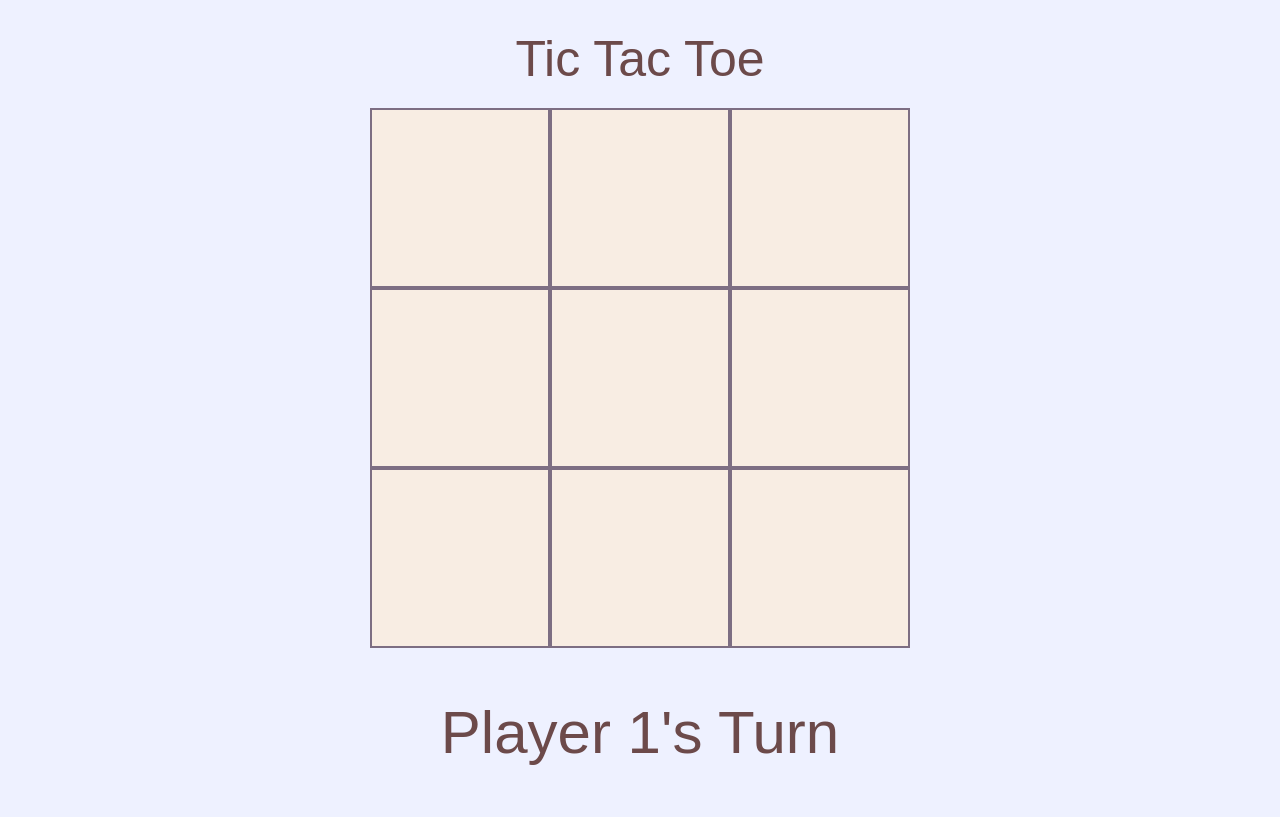
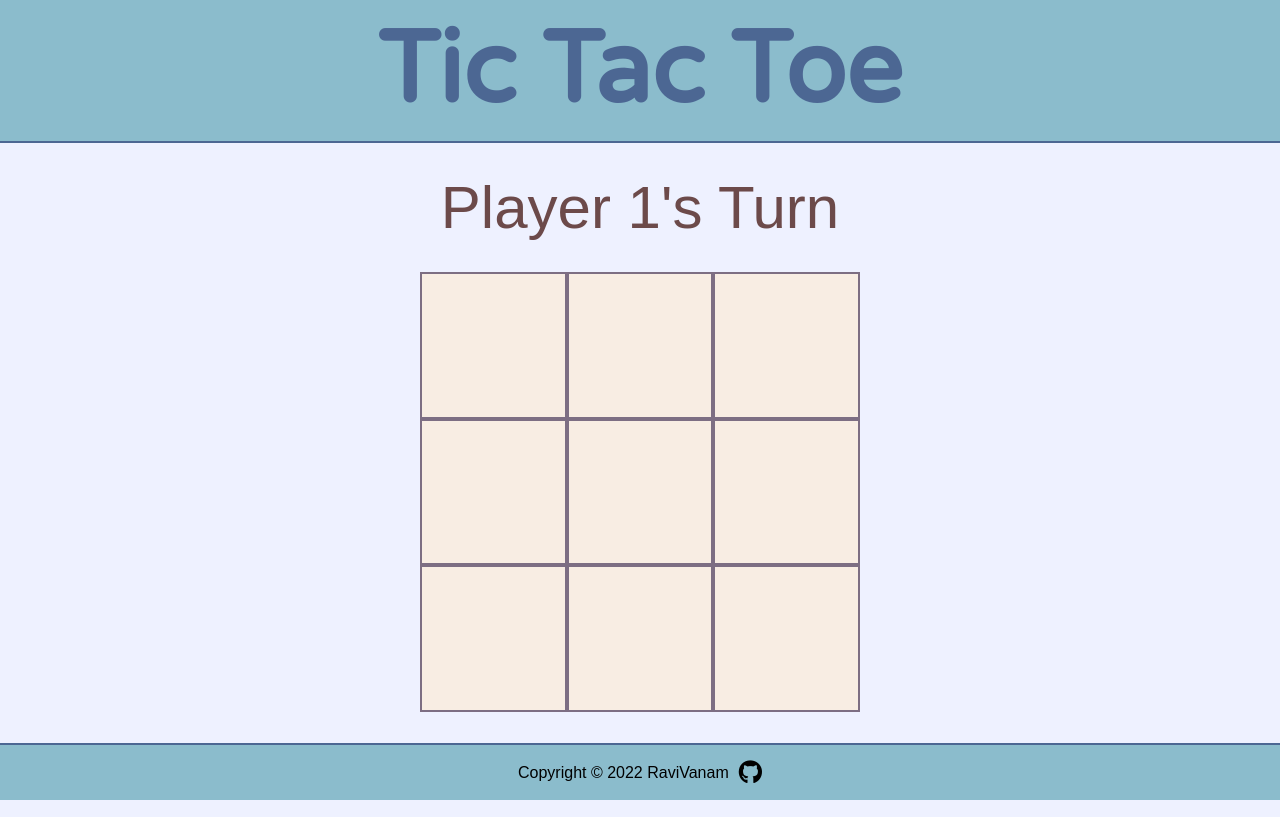
Before and after one commit to RaviVanam/tic-tac-toe, a website with bundled scripts: page index.html in a window 1280 px wide. Built offline with nearby package versions, Linux system fonts and the light colour scheme.

Commit message:
add footer

```diff
--- a/index.html
+++ b/index.html
@@ -6,13 +6,19 @@
     <meta http-equiv="X-UA-Compatible" content="IE=edge">
     <meta name="viewport" content="width=device-width, initial-scale=1.0">
     <link rel="stylesheet" href="statics/styles/style.css">
+    <link href="https://fonts.googleapis.com/css2?family=Roboto&family=Varela+Round&display=swap" rel="stylesheet" />
     <title>Tic Tac Toe</title>
 </head>
 
 <body>
     <main>
-        <div class="title">
-            Tic Tac Toe
+        <header>
+            <div class="title">
+                Tic Tac Toe
+            </div>
+        </header>
+        <div class="status">
+
         </div>
         <div class="gameboard">
             <div class="square" data-item="0"></div>
@@ -25,12 +31,17 @@
             <div class="square" data-item="7"></div>
             <div class="square" data-item="8"></div>
         </div>
-        <div class="status">
 
-        </div>
         <button class="play-again center">Play Again</button>
+        <footer>
+            <span>Copyright © 2022 RaviVanam</span>
+            <a href="https://github.com/ravivanam" target="_blank">
+                <i class="fab fa-github"></i>
+            </a>
+        </footer>
     </main>
     <script type="module" src="./statics/scripts/index.js"></script>
+    <script src="https://kit.fontawesome.com/8aef6076e6.js" crossorigin="anonymous"></script>
 </body>
 
 </html>
--- a/statics/scripts/index.js
+++ b/statics/scripts/index.js
@@ -24,7 +24,7 @@ function markSquare(e) {
             return status.textContent = `It's a tie!`
         }
         if (gb.winner) {
-            status.style.color = "#54BAB9"
+            status.style.color = "#367E18"
             status.textContent = `${gb.winner.name} has won!`
         }
         else status.textContent = `${gb.currentPlayer.name}'s Turn`
--- a/statics/styles/style.css
+++ b/statics/styles/style.css
@@ -6,10 +6,40 @@
 
 body {
     background-color: #EEF1FF;
+    height: 100vh;
 }
 
 main {
+    display: flex;
+    flex-direction: column;
     width: 100%;
+    height: 100%;
+}
+
+header {
+    background-color: #8BBCCC;
+    border-bottom: 2px solid #4C6793;
+}
+
+footer {
+    display: flex;
+    justify-content: center;
+    align-items: center;
+    gap: 10px;
+    padding: 20px 0px;
+    background-color: #8BBCCC;
+    margin-top: auto;
+    border-top: 2px solid #4C6793;
+}
+
+@media screen and (min-width: 560px) {
+    header {
+        padding: 10px 0px;
+    }
+
+    footer {
+        padding: 15px 0px;
+    }
 }
 
 .gameboard {
@@ -18,15 +48,19 @@ main {
     grid-template-columns: repeat(3, 1fr);
     grid-template-rows: repeat(3, 1fr);
     width: auto;
-    margin: 20px;
+    margin: 0px 20px;
     background-color: #F8EDE3;
 }
 
 @media screen and (min-width: 580px) {
     .gameboard {
-        width: 540px;
+        width: 440px;
         margin-left: auto;
         margin-right: auto;
+    }
+
+    .play-again {
+        width: 440px;
     }
 }
 
@@ -62,16 +96,23 @@ main {
 }
 
 .title {
-    margin-top: 30px;
+    font-family: 'Varela Round', sans-serif;
+    font-weight: bolder;
     text-align: center;
     font-size: 50px;
-    color: #6C4A4A;
+    color: #4C6793;
+}
+
+@media screen and (min-width: 560px) {
+    .title {
+        font-size: 100px;
+    }
 }
 
 .status {
     text-align: center;
     font-size: 40px;
-    margin: 50px auto;
+    margin: 30px auto;
     color: #6C4A4A;
 }
 
@@ -93,7 +134,9 @@ main {
     color: #000;
     cursor: pointer;
     border: 3px solid;
-    padding: 0.25em 0.5em;
+    padding: 12px 5px;
+    margin: 50px auto;
+    width: 90%;
     box-shadow: 1px 1px 0px 0px, 2px 2px 0px 0px, 3px 3px 0px 0px, 4px 4px 0px 0px, 5px 5px 0px 0px;
     position: relative;
     user-select: none;
@@ -127,3 +170,19 @@ main {
     }
 
 }
+
+@media screen and (min-width: 580px) {
+    .play-again {
+        width: 440px;
+    }
+}
+
+.fa-github {
+    color: black;
+    font-size: 24px;
+    transition: transform 0.3s ease-in-out;
+}
+
+.fa-github:hover {
+    transform: rotate(360deg) scale(1.2);
+}
```
